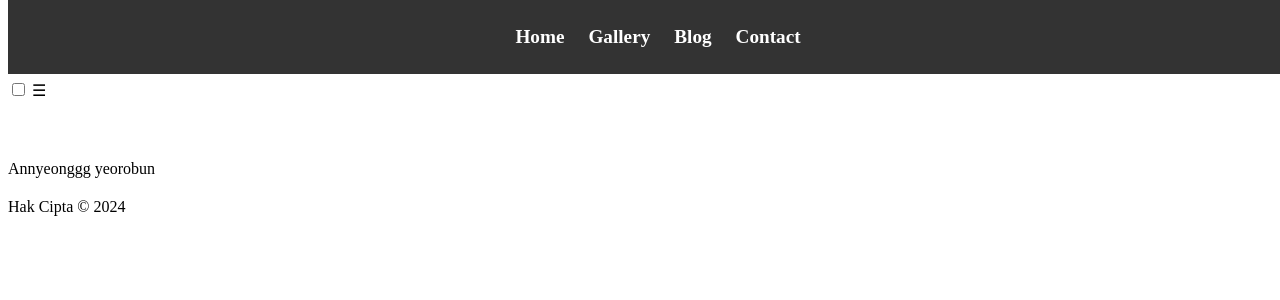
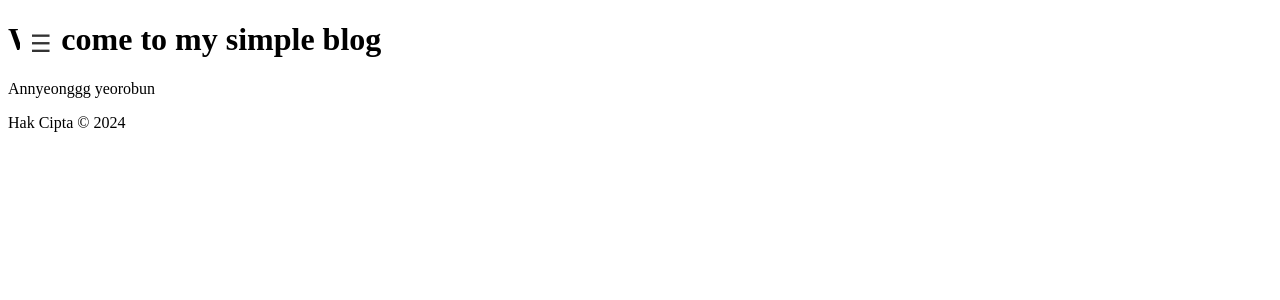
Before and after one commit to fiona0888/TIK2032-Project, a PHP site: page / in a window 1280 px wide. Shown: the top 300 px of the page. Run offline with PHP 8.4, Linux system fonts and the light colour scheme.

Commit message:
Update menu.css

```diff
--- a/menu.css
+++ b/menu.css
@@ -1,41 +1,53 @@
-/* CSS untuk menyematkan menu di bagian atas */
-nav {
-    background-color: #333;
-    color: #fff;
-    padding: 10px 20px;
-    text-align: center;
-    position: fixed;
-    width: 100%;
-    top: 0;
-    z-index: 1000; /* pastikan menu tetap berada di atas konten lain */
+/* CSS untuk menu */
+header {
+    position: relative; /* Atur posisi relatif untuk tombol hamburger */
 }
 
-nav ul {
+#menu-toggle {
+    display: none; /* Sembunyikan checkbox */
+}
+
+#menu-icon {
+    display: block;
+    position: fixed;
+    top: 20px;
+    left: 20px;
+    font-size: 24px;
+    color: #333;
+    background-color: #fff;
+    padding: 10px;
+    cursor: pointer;
+}
+
+#menu {
+    position: fixed;
+    top: 0;
+    left: -250px; /* Sembunyikan menu di samping kiri */
+    width: 250px;
+    height: 100%;
+    background-color: #333;
+    transition: left 0.3s ease;
+}
+
+#menu-toggle:checked ~ #menu {
+    left: 0; /* Tampilkan menu saat checkbox dicek */
+}
+
+.menu-links {
     list-style-type: none;
     padding: 0;
 }
 
-nav ul li {
-    display: inline;
-    margin-right: 20px;
+.menu-links li {
+    padding: 10px;
 }
 
-nav ul li a {
+.menu-links li a {
     color: #fff;
     text-decoration: none;
-    font-size: 1.2em;
-    font-weight: bold;
+    font-size: 18px;
 }
 
-nav ul li a:hover {
+.menu-links li a:hover {
     text-decoration: underline;
 }
-
-/* Konten utama diberi margin top agar tidak tertutup oleh menu */
-main {
-    margin-top: 60px; /* Sesuaikan dengan tinggi menu */
-}
-
-footer {
-    margin-top: 20px; /* Sesuaikan dengan jarak dari bawah */
-}
```
